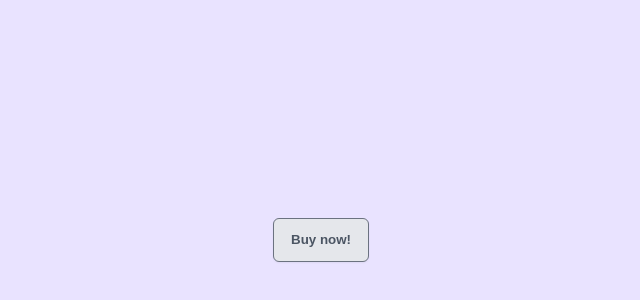
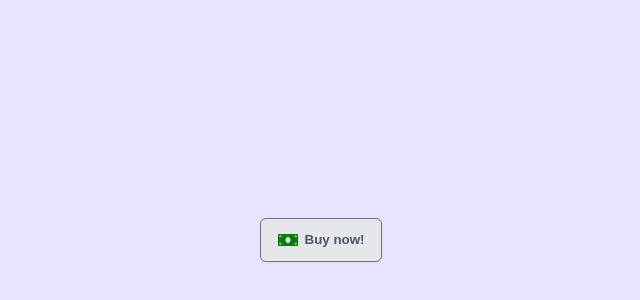
Before and after one commit to GeorgeRangelCode/react-reusability, a React (Vite) app: page / in a window 1280 px wide. Shown: the part 160-460 px from the top of the page, without its empty margins (319-959 px from the left). Built offline with nearby package versions, Linux system fonts and the light colour scheme.

Commit message:
Button - More Complex React Children

```diff
--- a/package.json
+++ b/package.json
@@ -11,7 +11,8 @@
   },
   "dependencies": {
     "react": "^18.3.1",
-    "react-dom": "^18.3.1"
+    "react-dom": "^18.3.1",
+    "react-icons": "^5.3.0"
   },
   "devDependencies": {
     "@eslint/js": "^9.11.1",
--- a/public/index.css
+++ b/public/index.css
@@ -27,4 +27,13 @@ button {
   padding: 9px 17px;
   border-radius: 6px;
   line-height: 24px;
+  display: flex;
+  align-items: center;
 }
+
+button > svg {
+  margin-right: 7px;
+  color: green;
+  height: 20px;
+  width: 20px;
+}
--- a/src/App.jsx
+++ b/src/App.jsx
@@ -1,15 +1,19 @@
 import Button from "./Button";
+import { FaMoneyBill } from "react-icons/fa";
 
 /**
- * Challenge: Make the Button accept and display children.
- *
- * Change the text to say "Buy now!" so it's less boring 🥱
+ * Challenge: Add the "FaMoneyBill" icon to the left
+ * of the "Buy now!" text in the button
  */
 
 function App() {
   return (
     <main>
-      <Button>Buy now!</Button>
+      <Button>
+        {/*Icon goes here*/}
+        <FaMoneyBill />
+        Buy now!
+      </Button>
     </main>
   );
 }
```
Also changed, not shown: 1 other file (tests, documents, lock files or other folders).
